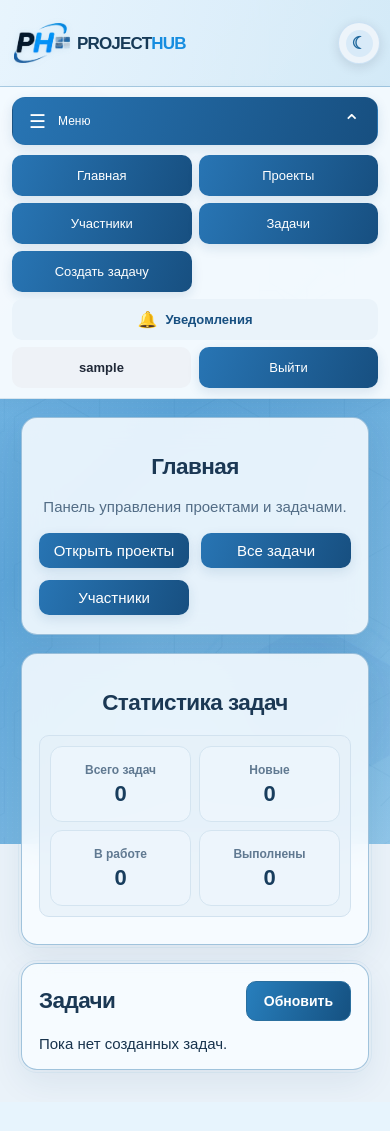
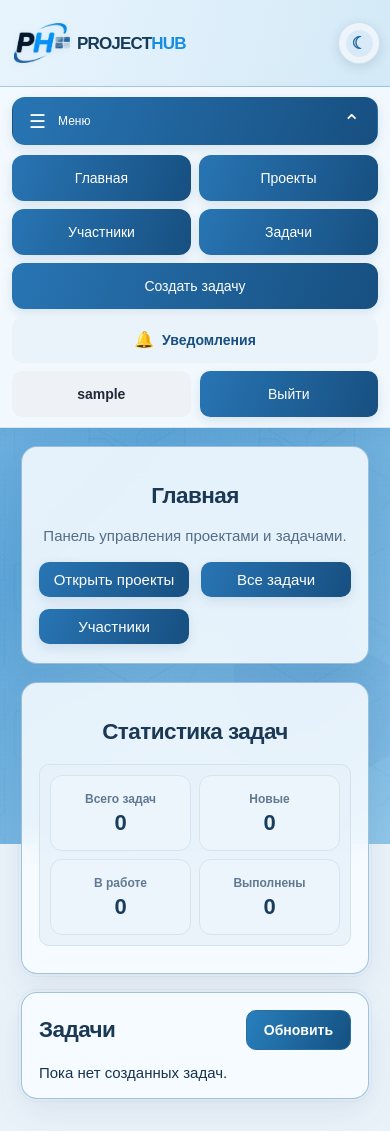
Before and after one commit to MaksimRag/kanban_board, a Flask app: page /dashboard in a window 390 px wide, after a click that opens the changed part. Before the commit the page ends 1073 px from the top, so only its background shows below. Run offline with Flask 3, Linux system fonts and the light colour scheme; the visitor is signed in with stand-in values (Sample User, id 1); data that the repository does not hold is empty; some libraries are stand-ins or nearby versions; some web fonts are replaced.

Commit message:
Тест на телефоне финальный (надеюсь)

```diff
--- a/static/css/style.css
+++ b/static/css/style.css
@@ -1163,3 +1163,56 @@ html[data-theme="dark"] .account-modal .menu-action.back-action:hover {
     min-height:41px!important;font-size:13px!important;
   }
 }
+
+
+/* PROJECTHUB — balanced mobile dropdown grid */
+@media (max-width:760px) {
+  .nav-links {
+    display:none!important;
+    grid-template-columns:repeat(2,minmax(0,1fr))!important;
+    grid-auto-flow:row!important;
+    align-items:stretch!important;
+    justify-items:stretch!important;
+    gap:9px!important;
+  }
+  .nav-links.is-open { display:grid!important; }
+  .nav-links > a {
+    grid-column:auto!important;
+    width:100%!important;
+    min-height:48px!important;
+    padding:11px 8px!important;
+    border-radius:12px!important;
+    box-sizing:border-box!important;
+  }
+  .nav-links > a:nth-of-type(5) { grid-column:1/-1!important; }
+  .nav-links > .nav-notifications {
+    grid-column:1/-1!important;
+    width:100%!important;
+    min-height:48px!important;
+    justify-content:center!important;
+    margin:0!important;
+    box-sizing:border-box!important;
+  }
+  .nav-links > .user-panel {
+    grid-column:1/-1!important;
+    display:grid!important;
+    grid-template-columns:repeat(2,minmax(0,1fr))!important;
+    gap:9px!important;
+    width:100%!important;
+    margin:0!important;
+  }
+  .nav-links > .user-panel > button {
+    width:100%!important;
+    min-width:0!important;
+    min-height:48px!important;
+    box-sizing:border-box!important;
+  }
+}
+@media(max-width:420px) {
+  .nav-links { gap:8px!important; }
+  .nav-links > a,.nav-links > .nav-notifications,
+  .nav-links > .user-panel > button {
+    min-height:46px!important;
+    font-size:14px!important;
+  }
+}
```
